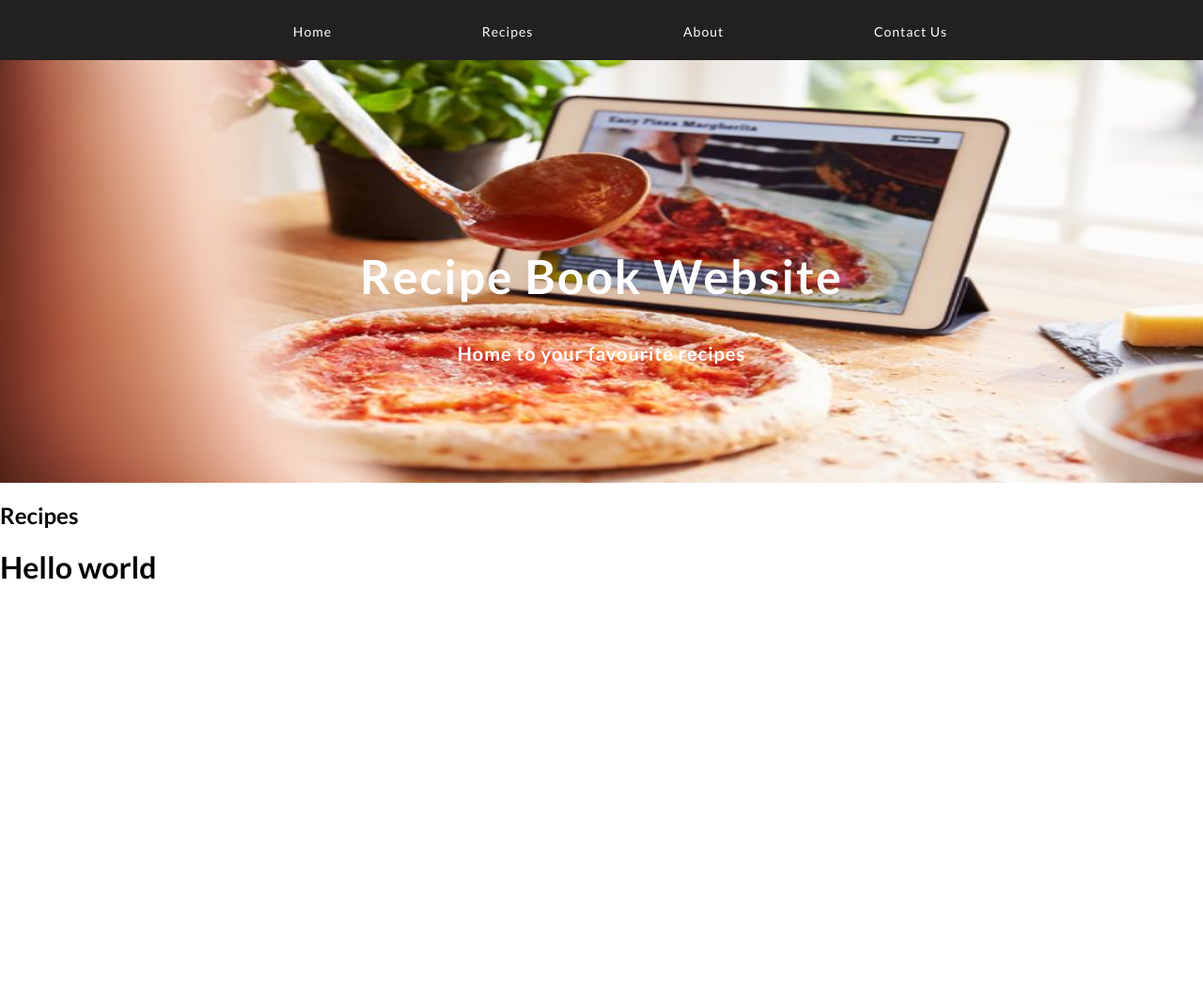
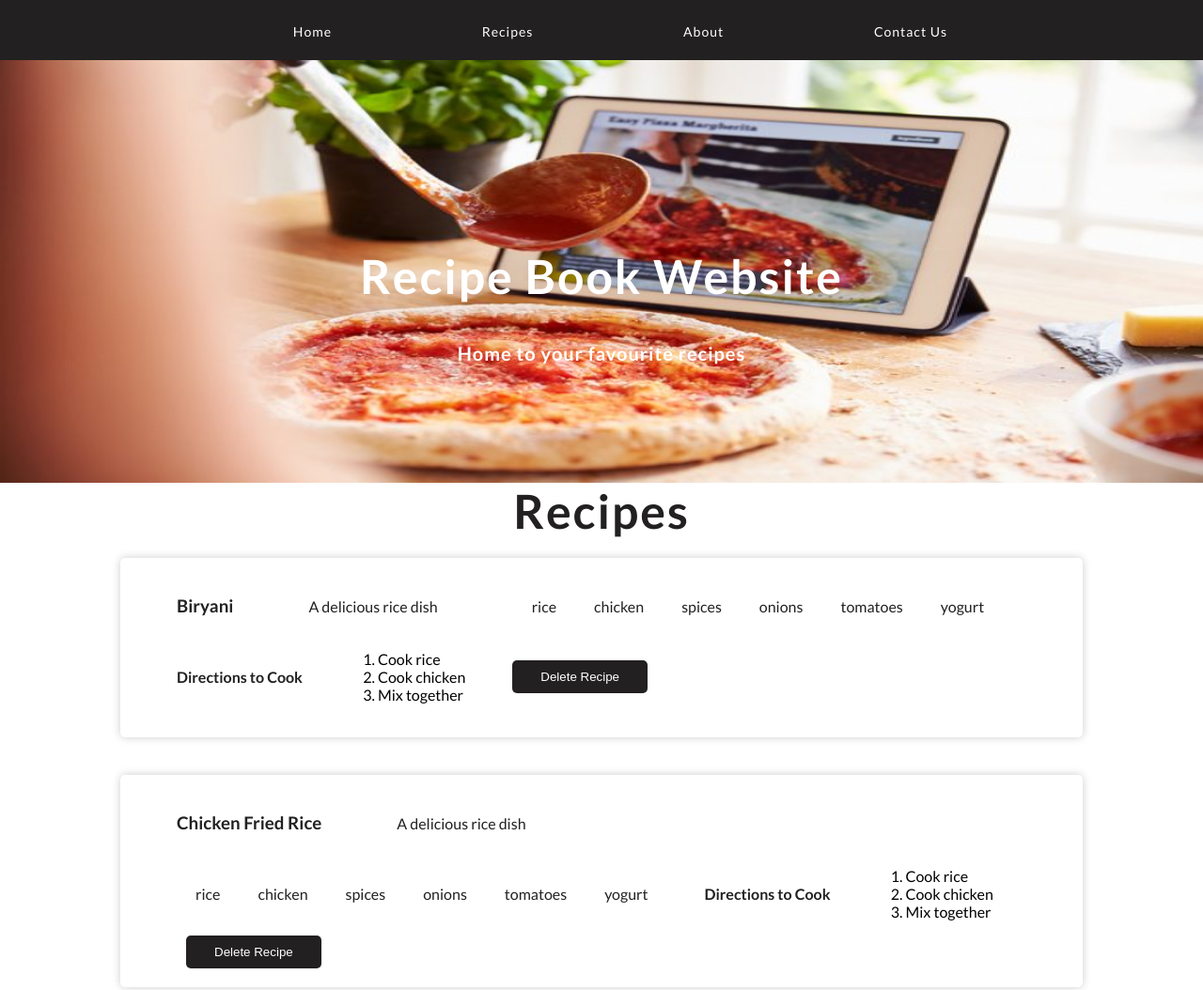
Before and after one commit to baqar-abbas/codeAlpha-recipe-book-website, a website: page index.html in a window 1280 px wide. Shown: the top 1054 px of the page at 94% size. Before the commit the page ends 800 px from the top, so only its background shows below. Drawn offline with Linux system fonts and the light colour scheme.

Commit message:
created functionality for displaying the recipes from the recipe array of object in recipe cards

```diff
--- a/index.html
+++ b/index.html
@@ -11,8 +11,8 @@
     <nav>
         <div class="nav-menu">
         <ul class="desktop-links">
-            <li><a href="#">Home</a></li>
-            <li><a href="#">Recipes</a></li>
+            <li><a href="#home">Home</a></li>
+            <li><a href="#recipe-display">Recipes</a></li>
             <li><a href="#">About</a></li>
             <li><a href="#">Contact Us</a></li>
         </ul>
@@ -20,11 +20,11 @@
     </nav>
     </header>
     <main>
-    <section class="headline">
+    <section id="home" class="headline">
         <h1 class="main-heading">Recipe Book Website</h1>
         <p class="main-para"><b>Home to your favourite recipes</b></p>
     </section>
-    <section class="recipe-section"></section>
+    <section id="recipe-display" class="recipe-section"></section>
 </main>
     <h1>Hello world</h1>
     <script src="recipe.js"></script>
--- a/recipe.js
+++ b/recipe.js
@@ -7,8 +7,20 @@ const recipeArr = [
         ingredients: ['rice', 'chicken', 'spices', 'onions', 'tomatoes', 'yogurt'],
         directions: ['Cook rice', 'Cook chicken', 'Mix together'],
     },
-    {},
-    {},
+    {
+        id: 2,
+        name: 'Chicken Fried Rice',
+        description: 'A delicious rice dish',
+        ingredients: ['rice', 'chicken', 'spices', 'onions', 'tomatoes', 'yogurt'],
+        directions: ['Cook rice', 'Cook chicken', 'Mix together'],
+    },
+    {
+        id: 3,
+        name: 'Chicken Curry',
+        description: 'A delicious rice dish',
+        ingredients: ['rice', 'chicken', 'spices', 'onions', 'tomatoes', 'yogurt'],
+        directions: ['Cook rice', 'Cook chicken', 'Mix together'],
+    },
 ];
 
 const recipeSection = document.querySelector('.recipe-section');
@@ -21,6 +33,54 @@ heading.classList.add('recipe-heading');
 heading.textContent = 'Recipes';
 recipeDiv.appendChild(heading);
 
+const recipeListDiv = document.createElement('div');
+recipeListDiv.classList.add('recipe-list');
+recipeDiv.appendChild(recipeListDiv);
+
 recipeArr.forEach((recipe) => {
+const recipeItem = document.createElement('div');
+recipeItem.classList.add('recipe-item');
+recipeListDiv.appendChild(recipeItem);
 
+const recipeName = document.createElement('h3');
+recipeName.classList.add('recipe-name');
+recipeName.textContent = recipe.name;
+recipeItem.appendChild(recipeName);
+
+const recipeDescription = document.createElement('p');
+recipeDescription.classList.add('recipe-description');
+recipeDescription.textContent = recipe.description;
+recipeItem.appendChild(recipeDescription);
+
+const recipeIngredients = document.createElement('ul');
+recipeIngredients.classList.add('recipe-ingredients');
+recipeItem.appendChild(recipeIngredients);
+
+recipe.ingredients.forEach((ingredient) => {
+    const recipeIngredient = document.createElement('li');
+    recipeIngredient.classList.add('recipe-ingredient');
+    recipeIngredient.textContent = ingredient;
+    recipeIngredients.appendChild(recipeIngredient);
 });
+
+const recipeDirectionsHeading = document.createElement('h4');
+recipeDirectionsHeading.classList.add('recipe-directions-heading');
+recipeDirectionsHeading.textContent = 'Directions to Cook';
+recipeItem.appendChild(recipeDirectionsHeading);
+
+const recipeDirections = document.createElement('ol');
+recipeDirections.classList.add('recipe-directions');
+recipeItem.appendChild(recipeDirections);
+
+recipe.directions.forEach((direction) => {
+    const recipeDirection = document.createElement('li');
+    recipeDirection.classList.add('recipe-direction');
+    recipeDirection.textContent = direction;
+    recipeDirections.appendChild(recipeDirection);
+});
+
+const deleteButton = document.createElement('button');
+deleteButton.classList.add('delete-button');
+deleteButton.textContent = 'Delete Recipe';
+recipeItem.appendChild(deleteButton);
+});
--- a/style.css
+++ b/style.css
@@ -82,6 +82,80 @@
     padding-top: 20px;
 }
 
+.recipe-heading {
+    text-align: center;
+    color: #222020;
+    font-size: 50px;
+    font-weight: 700;
+    letter-spacing: 2px;
+    margin: 0;
+}
+
+.recipe-list {
+    display: flex;
+    flex-direction: column;
+}
+
+.recipe-item {
+    display: flex;
+    flex-wrap: wrap;
+    width: 80%;
+    /* justify-content: space-between; */
+    align-items: center;
+    margin: 20px auto;
+    padding: 20px;
+    border-radius: 5px;
+    box-shadow: 0 0 10px rgba(0, 0, 0, 0.2);
+}
+
+.recipe-name {
+    padding: 20px;
+    margin: 0 20px;
+    color: #222020;
+}
+
+.recipe-description {
+    padding: 20px;
+    margin: 0 20px;
+    color: #222020;
+}
+
+.recipe-ingredients {
+    list-style-type: none;
+    display: flex;
+    flex-wrap: wrap;
+}
+
+.recipe-ingredient {
+ padding: 0 10px;
+ margin: 0 10px;
+ color: #222020;
+}
+
+.recipe-directions-heading {
+    padding: 0 20px;
+    margin: 0 20px;
+    color: #222020;
+}
+
+.delete-button {
+    background-color: #222020;
+    color: #fff;
+    border: none;
+    padding: 10px 30px;
+    margin: 0 50px;
+    border-radius: 5px;
+    cursor: pointer;
+    transition: all 0.3s ease;
+
+}
+
+.delete-button:hover {
+    background-color: #fff;
+    color: #222020;
+    border: 1px solid #222020;
+}
+
 /* Mobile view css rule set */
 
 /* @media screen and (max-width: 768px) {
```
